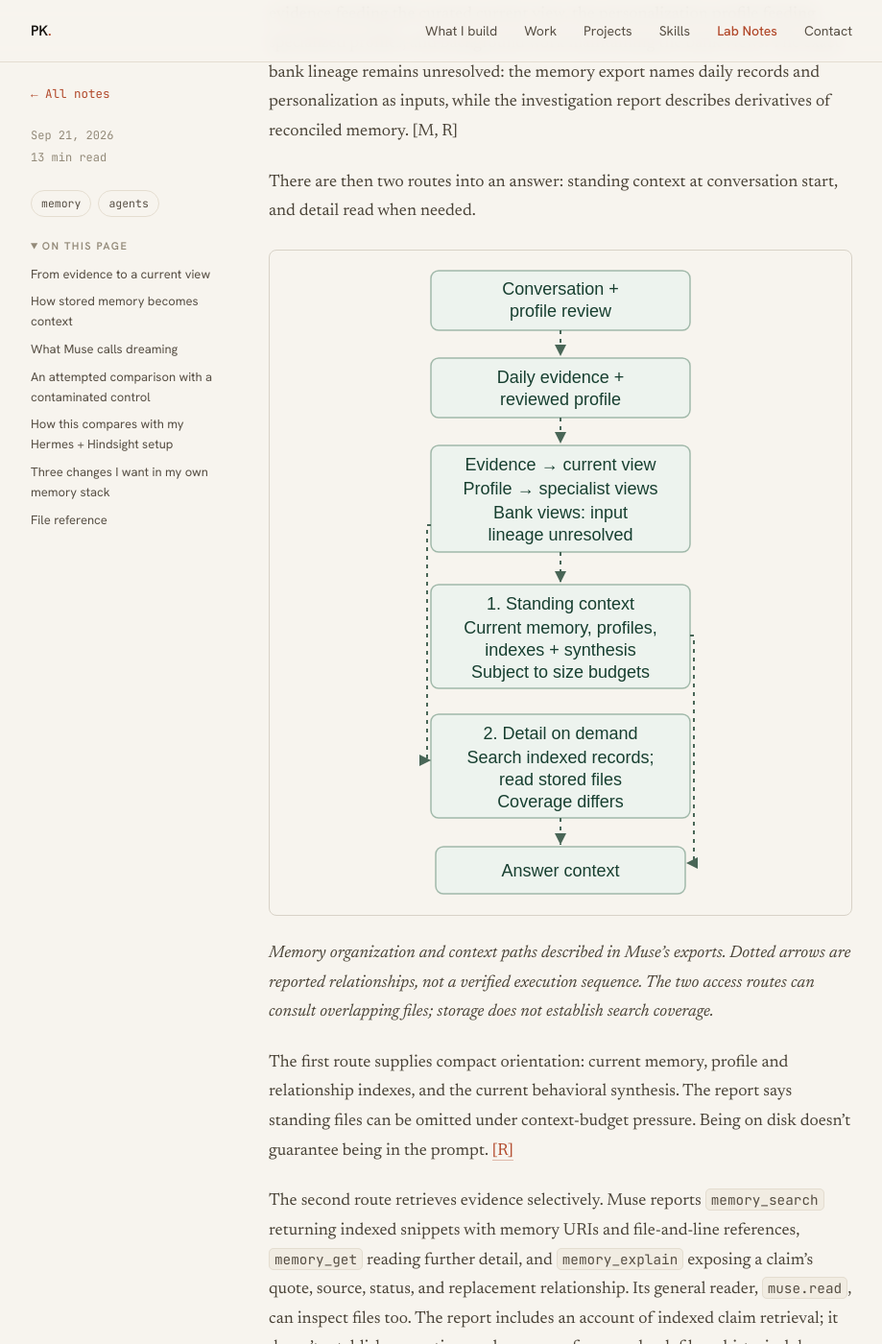
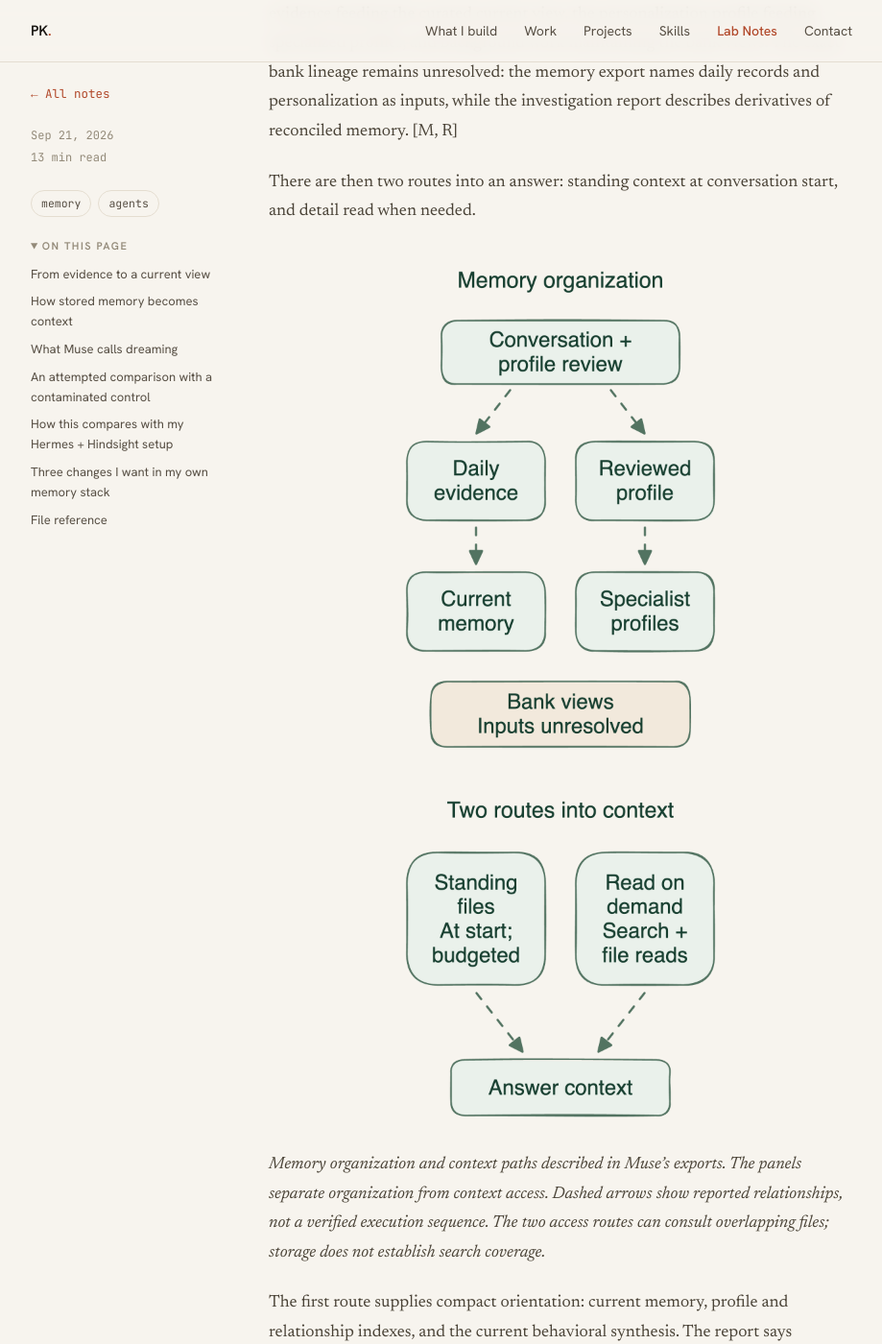
Before and after one commit to PraveenKumarSridhar/PraveenKumarS, a Jekyll site: the page built from _notes/muse-memory-investigation.md, in a window 1280 px wide and 1400 px high, scrolled down 2637 px. Shown: the whole window at 96% size, without its empty margins (180-1099 px from the left). Built offline with Jekyll 4.4.1, drawn with Linux system fonts in a browser that asks for light colours; some of the changed text lies outside the part shown.

Commit message:
Replace inline memory diagrams with Excalidraw PNGs

```diff
--- a/_notes/muse-memory-investigation.md
+++ b/_notes/muse-memory-investigation.md
@@ -55,34 +55,15 @@ The files have different jobs, but they share evidence. Muse describes daily evi
 There are then two routes into an answer: standing context at conversation start, and detail read when needed.
 
 <style>
-.muse-diagram{margin:1.5rem 0;padding:16px 8px;border:1px solid #d8d2c7;border-radius:8px;background:#f7f4ee;display:flex;justify-content:center}
-.muse-diagram svg{display:block;width:100%;max-width:280px;height:auto;overflow:visible}
-.muse-diagram text{font-family:Arial,sans-serif;font-size:18px;fill:#173f30}
-.muse-diagram .box{fill:#edf3ee;stroke:#a1b9aa;stroke-width:1.5}
-.muse-diagram .path{fill:none;stroke:#496657;stroke-width:2;stroke-dasharray:4 5}
+.article-body .muse-diagram{margin:1.5rem auto;max-width:344px;}
+.article-body .muse-diagram img{display:block;width:100%;height:auto;margin:0;border-radius:0;}
 </style>
 
-<div class="muse-diagram" role="group" aria-label="Reported memory organization and two context routes">
-<svg xmlns="http://www.w3.org/2000/svg" viewBox="0 0 280 660" role="img" aria-labelledby="muse-memory-title muse-memory-desc">
-<title id="muse-memory-title">Memory organization and context paths</title>
-<desc id="muse-memory-desc">Reported relationships: conversations and profile review feed daily evidence and the profile. Daily evidence feeds the current memory; the profile feeds specialized profiles. Bank input lineage is unresolved. Standing files enter context at session start. Indexed search and general file reading provide detail on demand.</desc>
-<defs><marker id="muse-memory-arrow" markerWidth="8" markerHeight="8" refX="6" refY="3" orient="auto"><path d="M0,0 L6,3 L0,6" fill="#496657"/></marker></defs>
-<rect class="box" x="5" y="5" width="270" height="62" rx="8"/><text x="140" y="30" text-anchor="middle">Conversation +</text><text x="140" y="53" text-anchor="middle">profile review</text>
-<path class="path" d="M140 67V94" marker-end="url(#muse-memory-arrow)"/>
-<rect class="box" x="5" y="96" width="270" height="62" rx="8"/><text x="140" y="122" text-anchor="middle">Daily evidence +</text><text x="140" y="145" text-anchor="middle">reviewed profile</text>
-<path class="path" d="M140 158V185" marker-end="url(#muse-memory-arrow)"/>
-<rect class="box" x="5" y="187" width="270" height="111" rx="8"/><text x="140" y="213" text-anchor="middle">Evidence → current view</text><text x="140" y="238" text-anchor="middle">Profile → specialist views</text><text x="140" y="263" text-anchor="middle">Bank views: input</text><text x="140" y="286" text-anchor="middle">lineage unresolved</text>
-<path class="path" d="M5 270H1V515H5" marker-end="url(#muse-memory-arrow)"/>
-<path class="path" d="M140 298V330" marker-end="url(#muse-memory-arrow)"/>
-<rect class="box" x="5" y="332" width="270" height="108" rx="8"/><text x="140" y="358" text-anchor="middle">1. Standing context</text><text x="140" y="383" text-anchor="middle">Current memory, profiles,</text><text x="140" y="406" text-anchor="middle">indexes + synthesis</text><text x="140" y="429" text-anchor="middle">Subject to size budgets</text>
-<path class="path" d="M275 385H279V622H271" marker-end="url(#muse-memory-arrow)"/>
-<rect class="box" x="5" y="467" width="270" height="108" rx="8"/><text x="140" y="493" text-anchor="middle">2. Detail on demand</text><text x="140" y="518" text-anchor="middle">Search indexed records;</text><text x="140" y="541" text-anchor="middle">read stored files</text><text x="140" y="564" text-anchor="middle">Coverage differs</text>
-<path class="path" d="M140 575V603" marker-end="url(#muse-memory-arrow)"/>
-<rect class="box" x="10" y="605" width="260" height="49" rx="8"/><text x="140" y="636" text-anchor="middle">Answer context</text>
-</svg>
-</div>
+<figure class="muse-diagram">
+<img src="{{ '/assets/muse-context-excalidraw.png' | relative_url }}" width="1032" height="2742" alt="Reported memory organization, followed by two parallel routes into answer context: standing files at conversation start and search or file reads on demand. Bank input lineage remains unresolved." />
+</figure>
 
-*Memory organization and context paths described in Muse's exports. Dotted arrows are reported relationships, not a verified execution sequence. The two access routes can consult overlapping files; storage does not establish search coverage.*
+*Memory organization and context paths described in Muse's exports. The panels separate organization from context access. Dashed arrows show reported relationships, not a verified execution sequence. The two access routes can consult overlapping files; storage does not establish search coverage.*
 
 The first route supplies compact orientation: current memory, profile and relationship indexes, and the current behavioral synthesis. The report says standing files can be omitted under context-budget pressure. Being on disk doesn't guarantee being in the prompt. [[R]](#sources-and-scope)
 
@@ -104,26 +85,11 @@ Three similarly named artifacts are easy to confuse:
 
 The claim index organizes evidence. The dream and synthesis interpret interactions. In this vocabulary, “alignment” means deriving prompt guidance about tone, restraint, uncertainty, and future conduct. These sources do not demonstrate model-weight updates.
 
-<div class="muse-diagram" role="group" aria-label="Reported dreaming and separate runtime approval">
-<svg xmlns="http://www.w3.org/2000/svg" viewBox="0 0 280 633" role="img" aria-labelledby="muse-dream-title muse-dream-desc">
-<title id="muse-dream-title">From remembered evidence to standing guidance</title>
-<desc id="muse-dream-desc">Muse reports observation and reflection over evidence and prior guidance, followed by grounding, consistency, and preservation review. A dated dream records the review, while current synthesis enters standing context. Runtime approval for external actions is a separate gate.</desc>
-<defs><marker id="muse-dream-arrow" markerWidth="8" markerHeight="8" refX="6" refY="3" orient="auto"><path d="M0,0 L6,3 L0,6" fill="#496657"/></marker></defs>
-<rect class="box" x="5" y="5" width="270" height="62" rx="8"/><text x="140" y="31" text-anchor="middle">Conversation, evidence</text><text x="140" y="54" text-anchor="middle">+ prior guidance</text>
-<path class="path" d="M140 67V93" marker-end="url(#muse-dream-arrow)"/>
-<rect class="box" x="5" y="95" width="270" height="48" rx="8"/><text x="140" y="126" text-anchor="middle">Observe + reflect</text>
-<path class="path" d="M140 143V169" marker-end="url(#muse-dream-arrow)"/>
-<rect class="box" x="5" y="171" width="270" height="84" rx="8"/><text x="140" y="197" text-anchor="middle">Grounding, consistency</text><text x="140" y="220" text-anchor="middle">+ preservation review</text><text x="140" y="243" text-anchor="middle">Repair if friction detected</text>
-<path class="path" d="M140 255V281" marker-end="url(#muse-dream-arrow)"/>
-<rect class="box" x="5" y="283" width="270" height="62" rx="8"/><text x="140" y="309" text-anchor="middle">Dated dream: history</text><text x="140" y="332" text-anchor="middle">Current synthesis: guidance</text>
-<path class="path" d="M140 345V371" marker-end="url(#muse-dream-arrow)"/>
-<rect class="box" x="5" y="373" width="270" height="62" rx="8"/><text x="140" y="399" text-anchor="middle">Synthesis → context</text><text x="140" y="422" text-anchor="middle">→ recommendation</text>
-<text x="140" y="482" text-anchor="middle">Separate execution gate</text>
-<rect class="box" x="5" y="499" width="270" height="127" rx="8"/><text x="140" y="525" text-anchor="middle">Action needing approval</text><text x="140" y="554" text-anchor="middle">↓</text><text x="140" y="580" text-anchor="middle">Runtime permission</text><text x="140" y="607" text-anchor="middle">→ approved execution</text>
-</svg>
-</div>
+<figure class="muse-diagram">
+<img src="{{ '/assets/muse-dreaming-excalidraw.png' | relative_url }}" width="1032" height="3144" alt="Reported review produces a historical dated dream and current behavioral synthesis. Current synthesis enters answer context. A separate runtime permission gate governs actions requiring approval." />
+</figure>
 
-*From remembered evidence to standing guidance, as described in the Investigation Report. This is a functional map. The dated dream is historical; current synthesis has a separate injection path. Runtime permission is separate from memory review.*
+*From remembered evidence to standing guidance, as described in the Investigation Report. This is a functional map of reported relationships. The dated dream is historical; current synthesis has a separate injection path. Runtime permission is separate from memory review.*
 
 Muse describes four review functions. **Grounding** asks whether evidence supports a claim. **Consistency** checks contradictions with prior guidance. **Preservation** guards against silently dropping established content. **Repair** organizes detected friction and a proposed resolution. These are reported checks, not stages I independently watched execute. They also serve different purposes from user approval. [R]
 
```
Also changed, not shown: assets/muse-context-excalidraw.png (added), assets/muse-dreaming-excalidraw.png (added).
